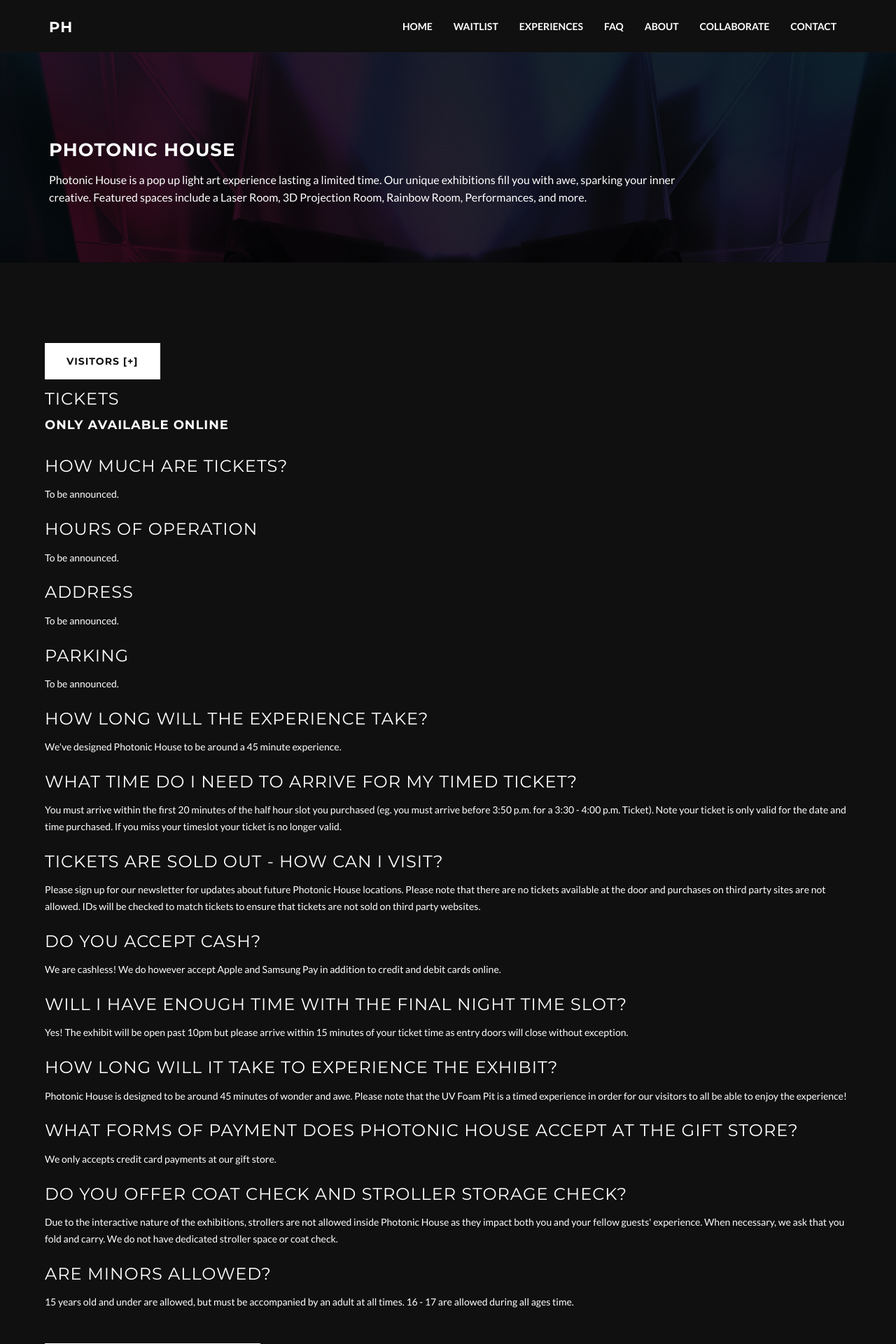
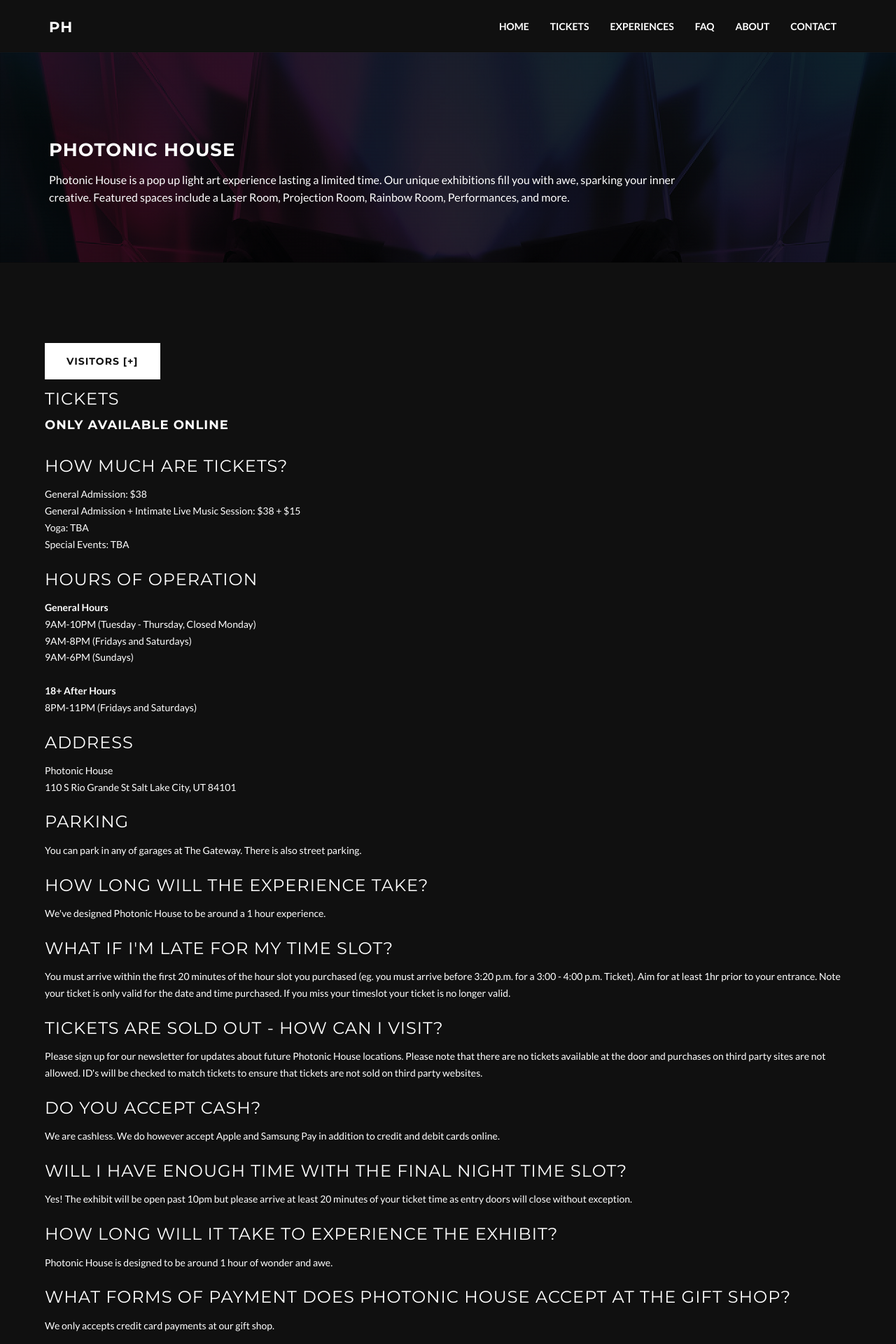
Before and after one commit to jadeallencook/Photonic-House, a PHP site: page /faq/index.php in a window 1280 px wide, after a click that opens the changed part. Shown: the top 1920 px of the page at 70% size. Run offline with PHP 8.4, Linux system fonts and the light colour scheme; some libraries are stand-ins or nearby versions.

Commit message:
updated faq, home page

```diff
--- a/photonichouse/components/about.html
+++ b/photonichouse/components/about.html
@@ -17,7 +17,7 @@
               <h3>Creating transformative immersive spaces, fostering the emotions of connection and whimsy, through interactive art experiences.</h3>
               </br>
               <h2 class="bold-font">ABOUT</h2>
-              <h3>Photonic House is a pop up light art experience lasting a limited time. Our unique exhibitions fill you with awe, sparking your inner creative. Featured spaces include a Laser Room, 3D Projection Room, Rainbow Room, Performances, and more.</h3>
+              <h3>Photonic House is a pop up light art experience lasting a limited time. Our unique exhibitions fill you with awe, sparking your inner creative. Featured spaces include a Laser Room, Projection Room, Rainbow Room, Performances, and more.</h3>
               </br>
               </br>
               </br>
--- a/photonichouse/components/experiences.html
+++ b/photonichouse/components/experiences.html
@@ -11,7 +11,7 @@
         </div>
         <div class="col-md-6 margin-bottom-40 wow fadeIn" data-wow-delay="0.35s">
           <h4 class="bold-font">IMMERSIVE</h4>
-          <p> Rainbow Aroma Room • 3D Projection • Infinity Room • Hydroponics </p>
+          <p> Rainbow Aroma Room • Projection • Infinity Room • Hydroponics </p>
         </div>
         <div class="col-md-6 margin-bottom-40 wow fadeIn" data-wow-delay="0.40s">
           <h4 class="bold-font">INTERACTIVE</h4>
--- a/photonichouse/components/faq.html
+++ b/photonichouse/components/faq.html
@@ -5,7 +5,7 @@
       <div class="col-md-10">
         <div class="heading margin-bottom-20">
           <h2 class="bold-font">PHOTONIC HOUSE</h2>
-          <div class="subheading">Photonic House is a pop up light art experience lasting a limited time. Our unique exhibitions fill you with awe, sparking your inner creative. Featured spaces include a Laser Room, 3D Projection Room, Rainbow Room, Performances, and more.
+          <div class="subheading">Photonic House is a pop up light art experience lasting a limited time. Our unique exhibitions fill you with awe, sparking your inner creative. Featured spaces include a Laser Room, Projection Room, Rainbow Room, Performances, and more.
           </div>
         </div>
       </div>
@@ -40,39 +40,54 @@
 
             <h3>HOW MUCH ARE TICKETS? </h3>
             <p class="faq">
-              To be announced.
+              General Admission: $38
+            </br>
+              General Admission + Intimate Live Music Session: $38 + $15
+            </br>
+              Yoga: TBA
+            </br>
+              Special Events: TBA
+          </br>
             </p>
 
             <h3>HOURS OF OPERATION</h3>
-
             <p class="faq">
-              To be announced.
+          <b>General Hours</b>
+          </br>9AM-10PM (Tuesday - Thursday, Closed Monday)
+          </br> 9AM-8PM (Fridays and Saturdays)
+          </br> 9AM-6PM (Sundays)
+          </br>
+          </br> <b>18+ After Hours</b>
+          </br> 8PM-11PM (Fridays and Saturdays)
+          </br>
             </p>
 
             <h3>ADDRESS</h3>
             <p class="faq">
-              To be announced.
+              Photonic House
+            </br>
+            110 S Rio Grande St Salt Lake City, UT 84101
             </p>
 
 
 
             <h3>PARKING</h3>
             <p class="faq">
-              To be announced.
+             You can park in any of garages at The Gateway. There is also street parking.
             </p>
 
 
             <h3>HOW LONG WILL THE EXPERIENCE TAKE?</h3>
             <p class="faq">
-              We've designed Photonic House to be around a 45 minute experience.
+              We've designed Photonic House to be around a 1 hour experience.
             </p>
 
 
-            <h3>WHAT TIME DO I NEED TO ARRIVE FOR MY TIMED TICKET?</h3>
+            <h3>WHAT IF I'M LATE FOR MY TIME SLOT?</h3>
 
             <p class="faq">
-              You must arrive within the first 20 minutes of the half hour slot you purchased (eg. you must arrive before 3:50 p.m. for
-              a 3:30 - 4:00 p.m. Ticket). Note your ticket is only valid for the date and time purchased. If you miss your
+              You must arrive within the first 20 minutes of the hour slot you purchased (eg. you must arrive before 3:20 p.m. for
+              a 3:00 - 4:00 p.m. Ticket). Aim for at least 1hr prior to your entrance. Note your ticket is only valid for the date and time purchased. If you miss your
               timeslot your ticket is no longer valid.
             </p>
 
@@ -80,21 +95,21 @@
 
             <p class="faq">
               Please sign up for our newsletter for updates about future Photonic House locations. Please note that there are no tickets
-              available at the door and purchases on third party sites are not allowed. IDs will be checked to match tickets
+              available at the door and purchases on third party sites are not allowed. ID's will be checked to match tickets
               to ensure that tickets are not sold on third party websites.
             </p>
 
             <h3>DO YOU ACCEPT CASH?</h3>
 
             <p class="faq">
-              We are cashless! We do however accept Apple and Samsung Pay in addition to credit and debit cards online.
+              We are cashless. We do however accept Apple and Samsung Pay in addition to credit and debit cards online.
             </p>
 
 
             <h3>WILL I HAVE ENOUGH TIME WITH THE FINAL NIGHT TIME SLOT?</h3>
 
             <p class="faq">
-              Yes! The exhibit will be open past 10pm but please arrive within 15 minutes of your ticket time as entry doors will close
+              Yes! The exhibit will be open past 10pm but please arrive at least 20 minutes of your ticket time as entry doors will close
               without exception.
             </p>
 
@@ -102,16 +117,15 @@
             <h3>HOW LONG WILL IT TAKE TO EXPERIENCE THE EXHIBIT?</h3>
 
             <p class="faq">
-              Photonic House is designed to be around 45 minutes of wonder and awe. Please note that the UV Foam Pit is a timed experience in
-              order for our visitors to all be able to enjoy the experience!
+              Photonic House is designed to be around 1 hour of wonder and awe.
             </p>
 
 
-            <h3>WHAT FORMS OF PAYMENT DOES PHOTONIC HOUSE ACCEPT AT THE GIFT STORE?</h3>
+            <h3>WHAT FORMS OF PAYMENT DOES PHOTONIC HOUSE ACCEPT AT THE GIFT SHOP?</h3>
 
 
             <p class="faq">
-              We only accepts credit card payments at our gift store.
+              We only accepts credit card payments at our gift shop.
             </p>
 
 
@@ -166,8 +180,7 @@
               <h3>DO I NEED TO PRINT MY TICKET?</h3>
 
               <p class="faq">
-                Tickets are mobile only. You must present your ticket on your phone with a valid ID. If you selected Will Call, one ID must
-                match to the purchaser or to a single registered name. Name changes are never allowed on tickets and any
+                Tickets are mobile and home print only. You must present your ticket on your phone with a valid ID. Name changes are never allowed on tickets and any
                 claim from ticket resellers is false. Groups must enter Photonic House together.
               </p>
 
@@ -274,11 +287,11 @@
                   <h3>DO YOU HAVE GIFT CARDS?</h3>
 
                   <p class="faq">
-                    Unfortunately we do not offer Gift Cards at this time.
+                    Unfortunately, we do not offer Gift Cards at this time.
                   </p>
 
 
-                  <h3>CAN I RETURN OR EXCHANGE MERCHANDISE?</h3>
+                  <h3>CAN I RETURN OR EXCHANGE MERCHANDISE FROM THE GIFT SHOP?</h3>
 
                   <p class="faq">
                     All sales within Photonic House are final. We do not accept any exchanges or returns.
--- a/photonichouse/components/header.html
+++ b/photonichouse/components/header.html
@@ -13,11 +13,11 @@
                 <div class="col-lg-12 center-block text-center">
                     <p class="intro-text">A POP UP LIGHT ART EXPERIENCE
                         </br>
-                        SLC • SEPTEMBER 2018
+                        SLC • SEPTEMBER 14, 2018
                         </br>
                         </br>
                         </br>
-                        <a href="https://goo.gl/forms/6IswWWjOc9mrpGTk1" class="btn btn-medium btn-rounded yorker-btn2" target="_blank">JOIN WAITLIST</a>
+                        <a href="https://photonic.showclix.com" class="btn btn-medium btn-rounded yorker-btn2" target="_blank">TICKETS</a>
                         </br>
                         </br>
                         </br>
--- a/photonichouse/components/navbar.html
+++ b/photonichouse/components/navbar.html
@@ -20,7 +20,7 @@
                     <a href="/photonichouse/home/">Home</a>
                 </li>
                 <li>
-                    <a href="https://goo.gl/forms/6IswWWjOc9mrpGTk1" target="_blank">Waitlist</a>
+                    <a href="https://photonic.showclix.com" target="_blank">TICKETS</a>
                 </li>
                 <li>
                     <a href="/photonichouse/experiences/">Experiences</a>
@@ -32,9 +32,6 @@
                     <a href="/photonichouse/about/">About</a>
                 </li>
                 <li>
-                    <a href="/photonichouse/collaborate/">Collaborate</a>
-                </li>
-                <li>
                     <a href="/photonichouse/contact/">Contact</a>
                 </li>
             </ul>
--- a/photonichouse/components/teaser-vid.html
+++ b/photonichouse/components/teaser-vid.html
@@ -1,7 +1,7 @@
 <div class="full-column clearfix">
         <div class="col-md-12 without-padding dark-bg block-content" style="height: 90%;">
           <div class="full-column-box text-left without-padding wow fadeIn" data-wow-delay="0.35s">
-              <iframe width="560" height="315" src="https://www.youtube.com/embed/oYBPdoiZxhY?rel=0&amp;showinfo=0" frameborder="0" allow="autoplay; encrypted-media" allowfullscreen></iframe>
+              <iframe width="560" height="315" src="https://www.youtube.com/embed/FazELZ6DpF8?rel=0&amp;showinfo=0" frameborder="0" allow="autoplay; encrypted-media" allowfullscreen></iframe>
           </div>
         </div>
       </div>
--- /dev/null
+++ b/photonichouse/components/tickets-floating.html
@@ -0,0 +1,6 @@
+<div class="scroll-up" style="">
+  <a style="border-radius:3px;opacity: 0.85;font-weight: bold;padding-top: 38px;height: 90px; line-height: 1em; display: inline-block; width: auto; padding-left: 20px; padding-right: 20px;" href="https://photonic.showclix.com" target="_blank">
+    TICKETS
+  </a>
+</div>
+</div>
--- a/photonichouse/components/tickets.html
+++ b/photonichouse/components/tickets.html
@@ -1,5 +1,5 @@
 <div class="scroll-up" style="">
-        <a style="border-radius:3px;opacity: 0.85;font-weight: bold;padding-top: 38px;height: 90px; line-height: 1em; display: inline-block; width: auto; padding-left: 20px; padding-right: 20px;" href="https:/showclix.com" target="_self">
+        <a style="border-radius:3px;opacity: 0.85;font-weight: bold;padding-top: 38px;height: 90px; line-height: 1em; display: inline-block; width: auto; padding-left: 20px; padding-right: 20px;" href="https://photonic.showclix.com" target="_self">
           TICKETS
         </a>
       </div>
--- a/photonichouse/components/waitlist-floating.html
+++ /dev/null
@@ -1,6 +0,0 @@
-<div class="scroll-up" style="">
-  <a style="border-radius:3px;opacity: 0.85;font-weight: bold;padding-top: 38px;height: 90px; line-height: 1em; display: inline-block; width: auto; padding-left: 20px; padding-right: 20px;" href="https://goo.gl/forms/6IswWWjOc9mrpGTk1" target="_blank">
-    WAITLIST
-  </a>
-</div>
-</div>
--- a/photonichouse/components/waitlist.html
+++ b/photonichouse/components/waitlist.html
@@ -1 +1 @@
-<iframe src="https://goo.gl/forms/6IswWWjOc9mrpGTk1" width="700" height="520" frameborder="0" marginheight="0" marginwidth="0">Loading...</iframe>
+<iframe src="https://photonic.showclix.com" width="700" height="520" frameborder="0" marginheight="0" marginwidth="0">Loading...</iframe>
--- a/photonichouse/experiences/index.php
+++ b/photonichouse/experiences/index.php
@@ -29,7 +29,7 @@
         'navbar',
         'experiences',
         'footer',
-        'waitlist-floating',
+        'tickets-floating',
         'preloader',
         'javascript'
       );
--- a/photonichouse/faq/index.php
+++ b/photonichouse/faq/index.php
@@ -29,7 +29,7 @@
         'navbar',
         'faq',
         'footer',
-        'waitlist-floating',
+        'tickets-floating',
         'preloader',
         'javascript'
       );
--- a/photonichouse/home/index.php
+++ b/photonichouse/home/index.php
@@ -29,11 +29,10 @@
           'how-it-works',
           'experiences',
           'teaser-vid',
-          'collaborate',
           'partners',
           'bottom',
           'footer',
-          'waitlist-floating',
+          'tickets-floating',
           'preloader',
           'javascript'
         );
```
Also changed, not shown: photonichouse/components/collaborate.html (+3 -7 lines), photonichouse/components/partners.html (+0 -12 lines), photonichouse/tickets/index.php (renamed from photonichouse/collaborate/index.php, +4 -5 lines), photonichouse/waitlist/index.php (deleted, +0 -40 lines).
